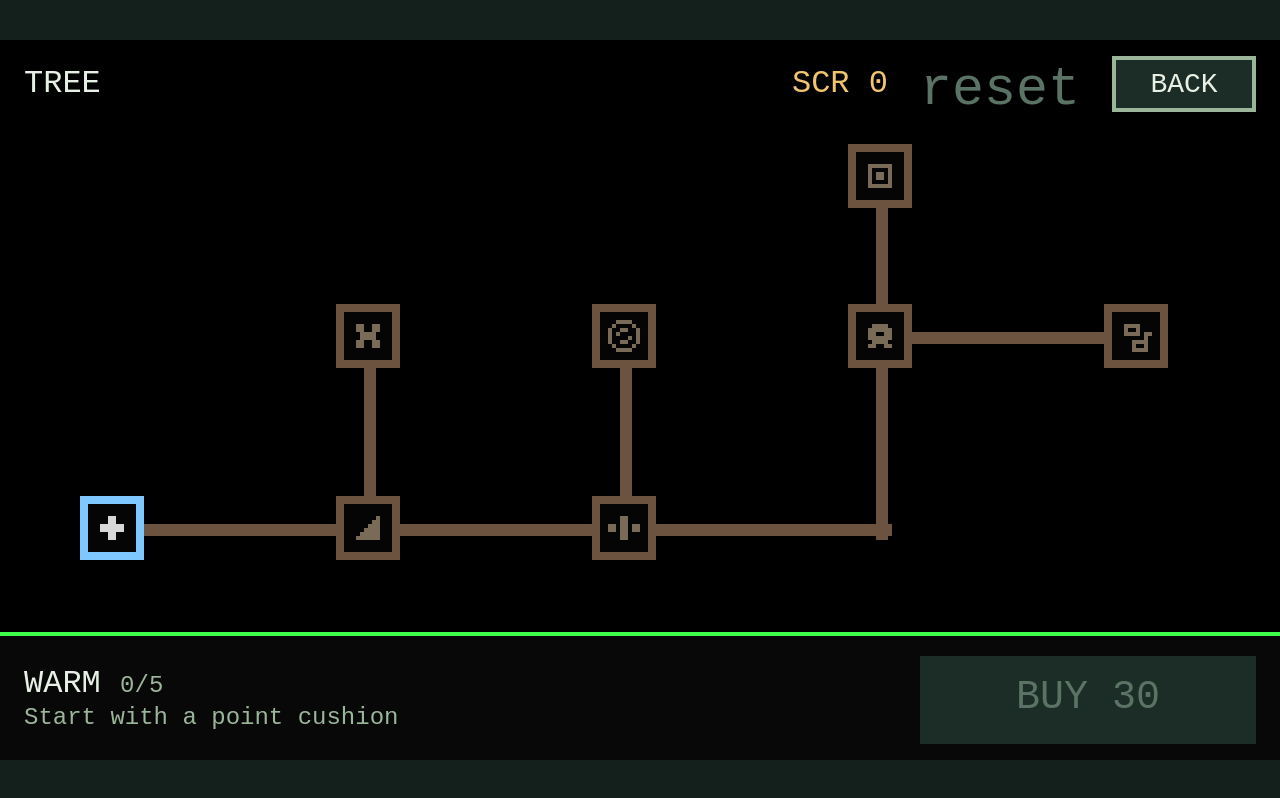
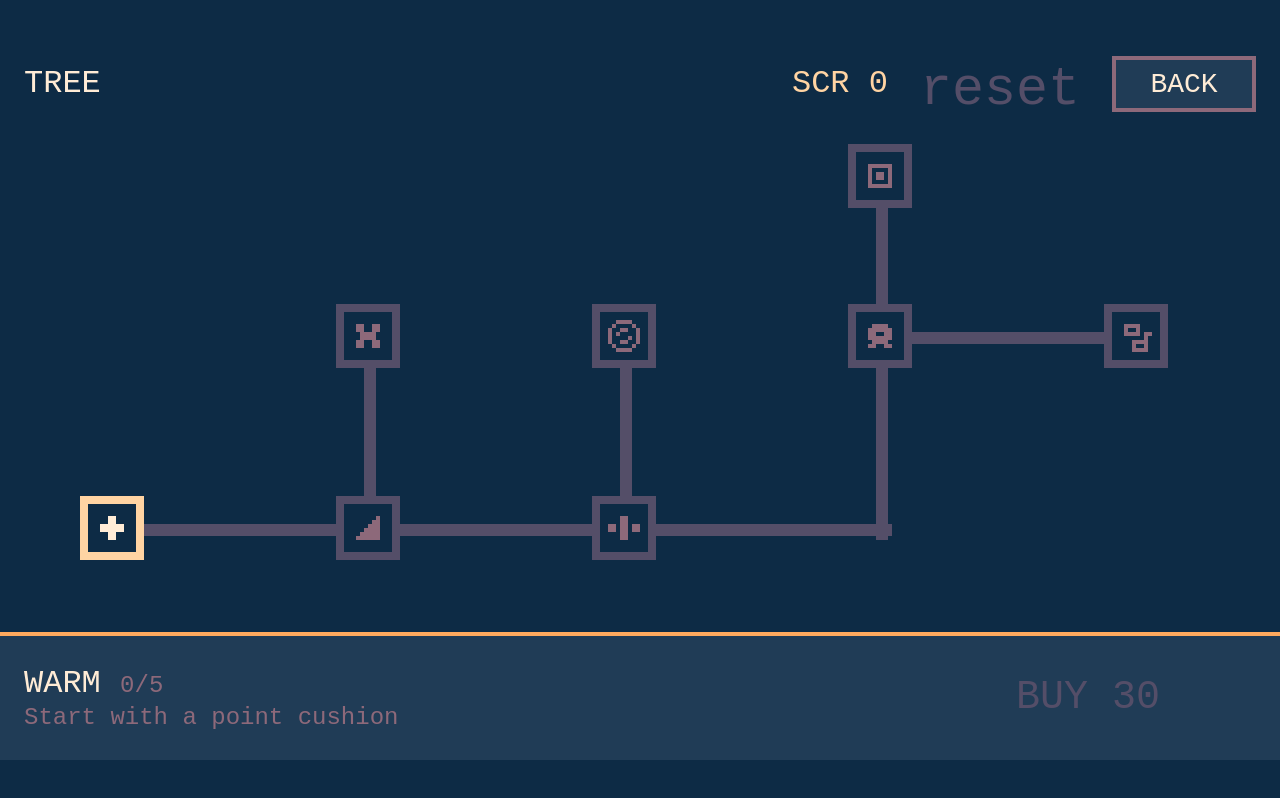
Before and after one commit to nengler/Button-presser, a React (Vite) app: page / in a window 1280 px wide. Both pictures are taken after a click on the button "TREE". Built offline with nearby package versions, Linux system fonts and the light colour scheme.

Commit message:
Retheme the stage to SLSO8 with a dithered dusk sky.
Swap the moss greens for a dusk palette, draw a slow Bayer-banded
background, and pull the skill tree off neon so the whole 320x180
frame stays on the same eight colors.

Co-authored-by: Nathan Engler <nengler@users.noreply.github.com>

```diff
--- a/src/electron-main.ts
+++ b/src/electron-main.ts
@@ -11,7 +11,7 @@ function createWindow(): void {
     height: 540,
     minWidth: 320,
     minHeight: 180,
-    backgroundColor: "#14201c",
+    backgroundColor: "#0d2b45",
     title: "Button Presser",
     useContentSize: true,
     webPreferences: {
--- a/src/game/pads.ts
+++ b/src/game/pads.ts
@@ -43,7 +43,7 @@ export const EXTRA_PADS = [
     cost: 120,
     x: 216,
     y: 49,
-    color: "#7eb8c9",
+    color: COLORS.sage,
     treeX: 212,
     treeY: 8,
     blurb: "Extra pad, 1.4s timer",
@@ -65,7 +65,7 @@ export const EXTRA_PADS = [
     cost: 180,
     x: 216,
     y: 131,
-    color: "#c98b7e",
+    color: COLORS.miss,
     treeX: 276,
     treeY: 48,
     blurb: "Extra pad, 0.7s timer",
--- a/src/game/view.ts
+++ b/src/game/view.ts
@@ -2,19 +2,35 @@
 export const WIDTH = 320;
 export const HEIGHT = 180;
 
+/**
+ * SLSO8 (Luis Miguel Maldonado) — dusk, eight stops.
+ * Oil 6 is too tight for grades + sky bands. 31 fights a clean stage.
+ * https://lospec.com/palette-list/slso8
+ */
+export const PALETTE = [
+  "#0d2b45",
+  "#203c56",
+  "#544e68",
+  "#8d697a",
+  "#d08159",
+  "#ffaa5e",
+  "#ffd4a3",
+  "#ffecd6",
+] as const;
+
 export const COLORS = {
-  ink: "#14201c",
-  ink2: "#1c2c26",
-  panel: "#18241f",
-  moss: "#3d5c4a",
-  sage: "#9bb59a",
-  foam: "#e7f0e4",
-  gold: "#d4a24c",
-  goldHot: "#f0c56d",
-  miss: "#c45c4a",
-  perfect: "#6ecf8e",
-  great: "#a8d47a",
-  good: "#d4c56a",
-  ok: "#b8a88a",
-  dim: "#5a7364",
+  ink: PALETTE[0],
+  ink2: PALETTE[1],
+  panel: PALETTE[1],
+  moss: PALETTE[2],
+  sage: PALETTE[3],
+  foam: PALETTE[7],
+  gold: PALETTE[5],
+  goldHot: PALETTE[6],
+  miss: PALETTE[4],
+  perfect: PALETTE[7],
+  great: PALETTE[6],
+  good: PALETTE[5],
+  ok: PALETTE[3],
+  dim: PALETTE[2],
 } as const;
--- a/src/ui/Playfield.tsx
+++ b/src/ui/Playfield.tsx
@@ -4,6 +4,7 @@ import { MAIN_PAD, minionsOnStation, padById } from "../game/pads.ts";
 import { COLORS, HEIGHT, WIDTH } from "../game/view.ts";
 import { fadeOnInk, fillDisc, fillRing, fillSweepRing } from "./pixelDraw.ts";
 import { hitPad, pointerToCanvas } from "./pointer.ts";
+import { drawSky } from "./sky.ts";
 
 const MOSS_IN = 32;
 const MOSS_OUT = 34;
@@ -41,8 +42,8 @@ function drawBeat(
   const pulseR = Math.round(PULSE_R0 + near * (PULSE_R1 - PULSE_R0));
   const pipR = Math.max(1, Math.round(PIP_R0 + near * (PIP_R1 - PIP_R0)));
 
-  ctx.fillStyle = fadeOnInk(color, 0.08 + near * 0.22);
-  fillDisc(ctx, cx, cy, pulseR);
+  ctx.fillStyle = fadeOnInk(color, 0.16 + near * 0.28);
+  fillRing(ctx, cx, cy, pulseR - 2, pulseR);
   ctx.fillStyle = COLORS.moss;
   fillRing(ctx, cx, cy, MOSS_IN, MOSS_OUT);
   ctx.fillStyle = color;
@@ -103,8 +104,7 @@ export function Playfield({ game }: { game: Game }) {
         if (p.life <= 0) specks.splice(i, 1);
       }
 
-      ctx.fillStyle = COLORS.ink;
-      ctx.fillRect(0, 0, WIDTH, HEIGHT);
+      drawSky(ctx, elapsed);
 
       const pads = g.pads(now);
       for (const pad of pads) {
--- a/src/ui/UpgradeTree.tsx
+++ b/src/ui/UpgradeTree.tsx
@@ -10,12 +10,13 @@ import {
 } from "./upgradeTree.ts";
 import type { TreeNodeId } from "./upgradeTree.ts";
 import { isExtraPadId } from "../game/pads.ts";
+import { COLORS } from "../game/view.ts";
 
-const LINE = "#3dff4a";
-const LOCK = "#6b5340";
-const SELECT = "#7ec8ff";
-const FACE = "#d8d8d8";
-const FACE_DIM = "#7a6a58";
+const LINE = COLORS.gold;
+const LOCK = COLORS.moss;
+const SELECT = COLORS.goldHot;
+const FACE = COLORS.foam;
+const FACE_DIM = COLORS.sage;
 
 function PixelIcon({ id, dim }: { id: string; dim: boolean }) {
   const rows = ICONS[id];
@@ -138,7 +139,7 @@ export function UpgradeTree({
           const p = progress[n.id];
           const open = parentsOwned(n, progress);
           const isSel = selected === n.id;
-          let border = LOCK;
+          let border: string = LOCK;
           if (isSel) border = SELECT;
           else if (p.owned || open) border = LINE;
           return (
@@ -150,7 +151,7 @@ export function UpgradeTree({
                 left: n.x,
                 top: n.y,
                 borderColor: border,
-                background: p.owned ? "#101810" : "#050505",
+                background: p.owned ? COLORS.ink2 : COLORS.ink,
               }}
               onClick={() => setSelected(n.id)}
             >
--- /dev/null
+++ b/src/ui/sky.ts
@@ -0,0 +1,76 @@
+import { PALETTE, HEIGHT, WIDTH } from "../game/view.ts";
+
+const BAYER = [
+  [0, 8, 2, 10],
+  [12, 4, 14, 6],
+  [3, 11, 1, 9],
+  [15, 7, 13, 5],
+] as const;
+
+function rgb(hex: string): [number, number, number] {
+  const n = parseInt(hex.slice(1), 16);
+  return [(n >> 16) & 255, (n >> 8) & 255, n & 255];
+}
+
+const RGB: readonly [number, number, number][] = PALETTE.map(rgb);
+
+const LAST = RGB.length - 1;
+const TOP = HEIGHT * 0.42;
+
+let pixels: ImageData | undefined;
+
+function hash(x: number, y: number): number {
+  return ((x * 73856093) ^ (y * 19349663)) >>> 0;
+}
+
+function warmth(x: number, y: number, t: number): number {
+  const u = x / WIDTH;
+  const v = y / HEIGHT;
+  const dx = u - 0.5;
+  return (
+    v * 0.52 +
+    v * v * 0.28 +
+    0.07 * Math.sin(u * 3.6 + t * 0.11) +
+    0.045 * Math.sin((u + v) * 5.2 - t * 0.07) +
+    0.03 * Math.sin(t * 0.22) -
+    dx * dx * 0.1
+  );
+}
+
+function starlit(x: number, y: number, t: number): boolean {
+  if (y >= TOP) return false;
+  const h = hash(x, y);
+  if (h % 1601 !== 0) return false;
+  return 0.45 + 0.55 * Math.sin(t * 1.4 + (h % 97)) > 0.38;
+}
+
+/** Dusk bands + Bayer dither + slow drift. Palette-locked. */
+export function drawSky(ctx: CanvasRenderingContext2D, elapsed: number): void {
+  if (!pixels) pixels = new ImageData(WIDTH, HEIGHT);
+  const data = pixels.data;
+  const t = elapsed;
+  let i = 0;
+  for (let y = 0; y < HEIGHT; y++) {
+    for (let x = 0; x < WIDTH; x++) {
+      if (starlit(x, y, t)) {
+        data[i] = RGB[LAST]![0];
+        data[i + 1] = RGB[LAST]![1];
+        data[i + 2] = RGB[LAST]![2];
+        data[i + 3] = 255;
+        i += 4;
+        continue;
+      }
+      const n = Math.max(0, Math.min(1, warmth(x, y, t)));
+      const scaled = n * LAST;
+      const lo = Math.min(LAST - 1, Math.floor(scaled));
+      const pick = scaled - lo > BAYER[y & 3]![x & 3]! / 16 ? lo + 1 : lo;
+      const c = RGB[pick]!;
+      data[i] = c[0];
+      data[i + 1] = c[1];
+      data[i + 2] = c[2];
+      data[i + 3] = 255;
+      i += 4;
+    }
+  }
+  ctx.putImageData(pixels, 0, 0);
+}
--- a/src/ui/styles.css
+++ b/src/ui/styles.css
@@ -1,13 +1,13 @@
 :root {
-  --ink: #14201c;
-  --ink2: #1c2c26;
-  --panel: #18241f;
-  --moss: #3d5c4a;
-  --sage: #9bb59a;
-  --foam: #e7f0e4;
-  --gold: #d4a24c;
-  --gold-hot: #f0c56d;
-  --dim: #5a7364;
+  --ink: #0d2b45;
+  --ink2: #203c56;
+  --panel: #203c56;
+  --moss: #544e68;
+  --sage: #8d697a;
+  --foam: #ffecd6;
+  --gold: #ffaa5e;
+  --gold-hot: #ffd4a3;
+  --dim: #544e68;
 }
 
 *,
@@ -212,7 +212,7 @@ body,
   position: absolute;
   inset: 0;
   z-index: 5;
-  background: #000;
+  background: var(--ink);
   pointer-events: auto;
 }
 
@@ -257,8 +257,8 @@ body,
   width: 16px;
   height: 16px;
   padding: 0;
-  border: 2px solid #6b5340;
-  background: #050505;
+  border: 2px solid var(--moss);
+  background: var(--ink);
 }
 
 .pix {
@@ -285,19 +285,19 @@ body,
   align-items: center;
   justify-content: space-between;
   padding: 0 6px;
-  background: #080808;
-  border-top: 1px solid #3dff4a;
+  background: var(--ink2);
+  border-top: 1px solid var(--gold);
 }
 
 .tree-title {
   font-size: 8px;
-  color: #e7f0e4;
+  color: var(--foam);
 }
 
 .tree-blurb {
   margin-top: 2px;
   font-size: 6px;
-  color: #9bb59a;
+  color: var(--sage);
 }
 
 .tree-buy {
```
